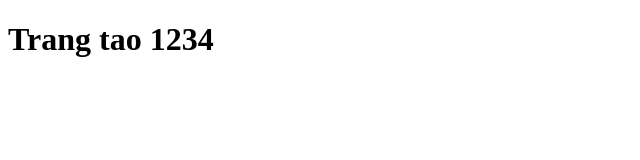
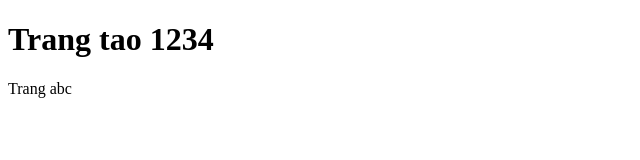
Before and after one commit to truong1974utc/be, a plain HTML site: page create.html in a window 1280 px wide. Shown: the full height of the page, 0-640 px from the left. Drawn offline with Linux system fonts and the light colour scheme.

Commit message:
update create

```diff
--- a/create.html
+++ b/create.html
@@ -7,5 +7,6 @@
 </head>
 <body>
     <h1>Trang tao 1234</h1>
+    <p>Trang abc</p>
 </body>
 </html>
```
